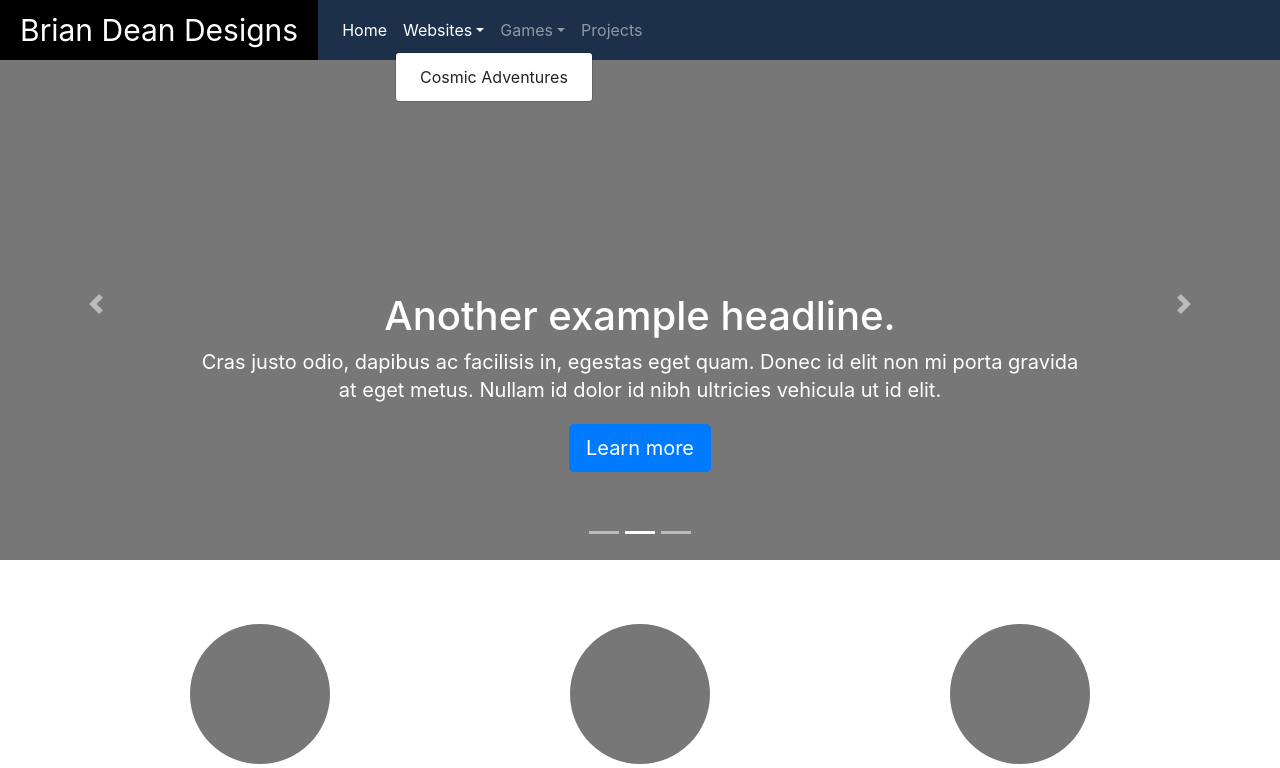
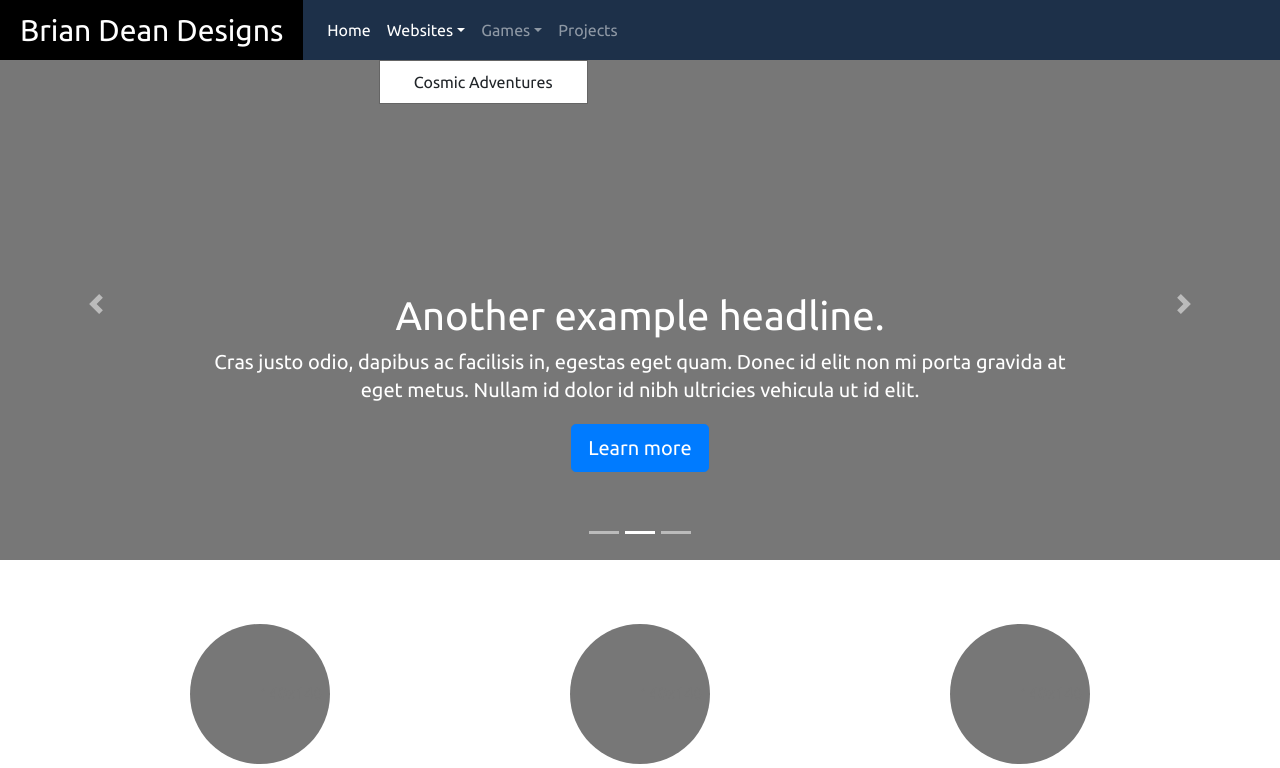
Before and after one commit to brianwilliams2/bootstrap_site_williams, a plain HTML site: page index.html in a window 1280 px wide. Both pictures are taken after a click on the link "Websites". Shown: the top 768 px of the page. Drawn offline with nearby package versions, Linux system fonts and the light colour scheme.

Commit message:
Finished nav styling

```diff
--- a/_notes/dwsync.xml
+++ b/_notes/dwsync.xml
@@ -1,4 +1,4 @@
 <?xml version="1.0" encoding="utf-8" ?>
 <dwsync>
-<file name="index.html" server="54.209.173.168//var/www/html/bootstrap_site_williams/" local="131986520250145163" remote="131986525970000000" Dst="2" />
+<file name="index.html" server="54.209.173.168//var/www/html/bootstrap_site_williams/" local="131986566644505776" remote="131986567990000000" Dst="2" />
 </dwsync>
--- a/css/_notes/dwsync.xml
+++ b/css/_notes/dwsync.xml
@@ -1,4 +1,4 @@
 <?xml version="1.0" encoding="utf-8" ?>
 <dwsync>
-<file name="carousel.css" server="54.209.173.168//var/www/html/bootstrap_site_williams/" local="131956147454747588" remote="131956116320000000" Dst="2" />
+<file name="carousel.css" server="54.209.173.168//var/www/html/bootstrap_site_williams/" local="131986566644196609" remote="131986567950000000" Dst="2" />
 </dwsync>
--- a/css/carousel.css
+++ b/css/carousel.css
@@ -6,11 +6,13 @@ body {
   padding-top: 3rem;
   padding-bottom: 3rem;
   color: #5a5a5a;
+	font-family: 'Ubuntu', sans-serif;
 }
 
 .navbar {
   min-height: 60px;
 	padding: 0px 0px;
+	font-family: 'Ubuntu', sans-serif;
 }
 
 .navbar-brand {
@@ -18,8 +20,13 @@ body {
   height: 60px;
 line-height: 60px;
 	font-size: 30px;
+}
 
-}
+.dropdown-menu {
+padding: 5px 10px;
+top: calc(100% + 8px);
+	border-radius: 0;
+	}
 
 
 /* CUSTOMIZE THE CAROUSEL
--- a/index.html
+++ b/index.html
@@ -12,7 +12,7 @@
     <!-- Bootstrap CSS -->
 
     <link rel="stylesheet" href="https://stackpath.bootstrapcdn.com/bootstrap/4.3.1/css/bootstrap.min.css" integrity="sha384-ggOyR0iXCbMQv3Xipma34MD+dH/1fQ784/j6cY/iJTQUOhcWr7x9JvoRxT2MZw1T" crossorigin="anonymous">
-<link href="css/carousel.css" rel="stylesheet">
+<link href="css/carousel.css" rel="stylesheet"><link href="https://fonts.googleapis.com/css?family=Ubuntu" rel="stylesheet">
     <title>Brian Williams Personal Website</title>
   </head>
    <body>
@@ -29,16 +29,16 @@
           <a class="nav-link" href="#">Home <span class="sr-only">(current)</span></a>
         </li>
          <li class="nav-item dropdown">
-        <a class="nav-link dropdown-toggle" href="#" id="navbarDropdownMenuLink" data-toggle="dropdown" aria-haspopup="true" aria-expanded="false">Websites</a>
+        <a class="nav-link dropdown-toggle" href="#" data-toggle="dropdown" aria-haspopup="true" aria-expanded="false">Websites</a>
         <div class="dropdown-menu" aria-labelledby="navbarDropdownMenuLink">
           <a class="dropdown-item" href="http://ec2-54-209-173-168.compute-1.amazonaws.com/">Cosmic Adventures</a>
         </div>
       </li>
 
         <li class="nav-item dropdown">
-        <a class="nav-link dropdown-toggle" href="#" id="navbarDropdownMenuLink" data-toggle="dropdown" aria-haspopup="true" aria-expanded="false">Games</a>
+        <a class="nav-link dropdown-toggle" href="#" data-toggle="dropdown" aria-haspopup="true" aria-expanded="false">Games</a>
         <div class="dropdown-menu" aria-labelledby="navbarDropdownMenuLink">
-          <a class="dropdown-item" href="http://ec2-54-209-173-168.compute-1.amazonaws.com/">Cosmic Adventures</a>
+          <a class="dropdown-item" href="#">Alien Invader</a>
         </div>
       </li>
 		  <li class="nav-item">
```
